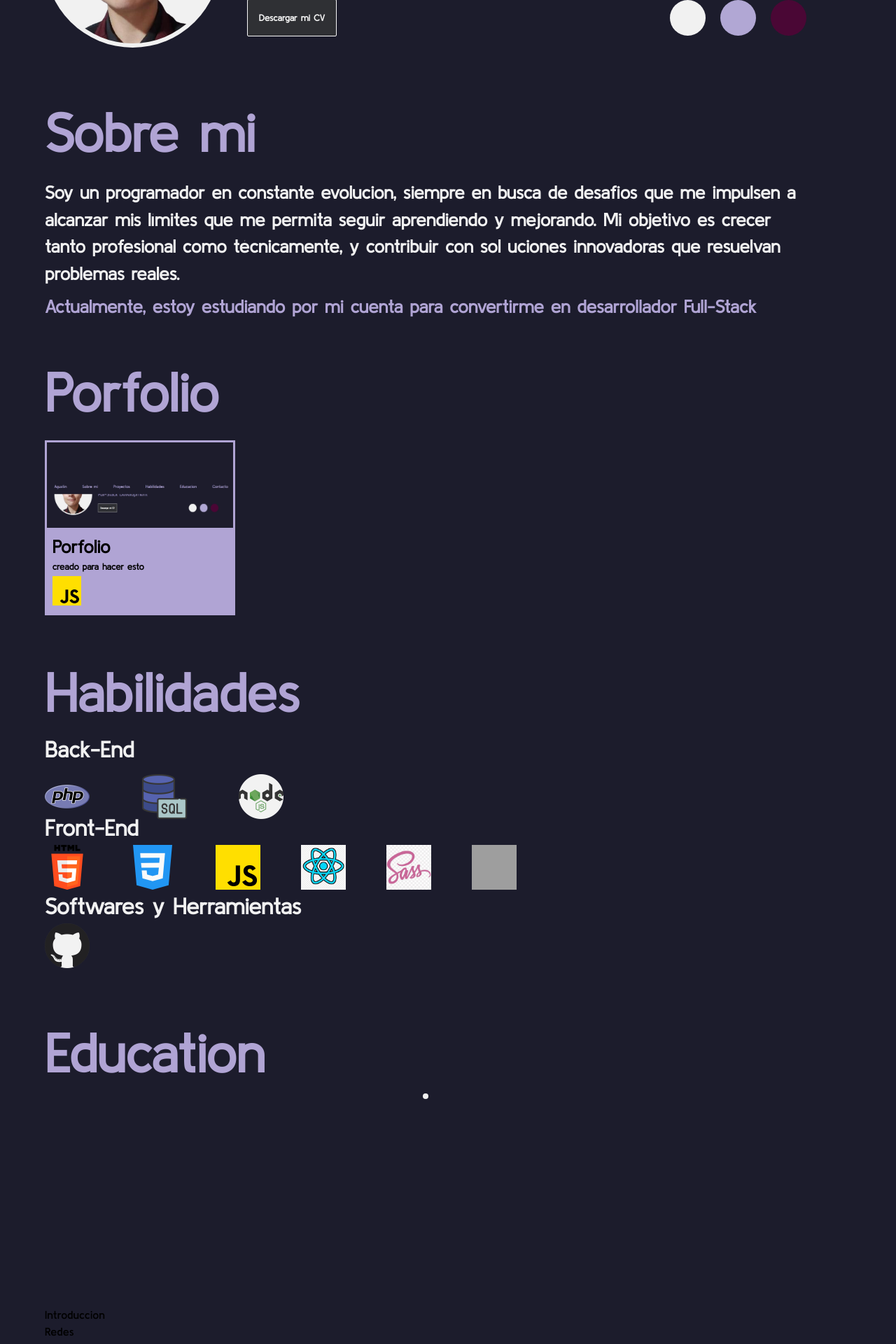
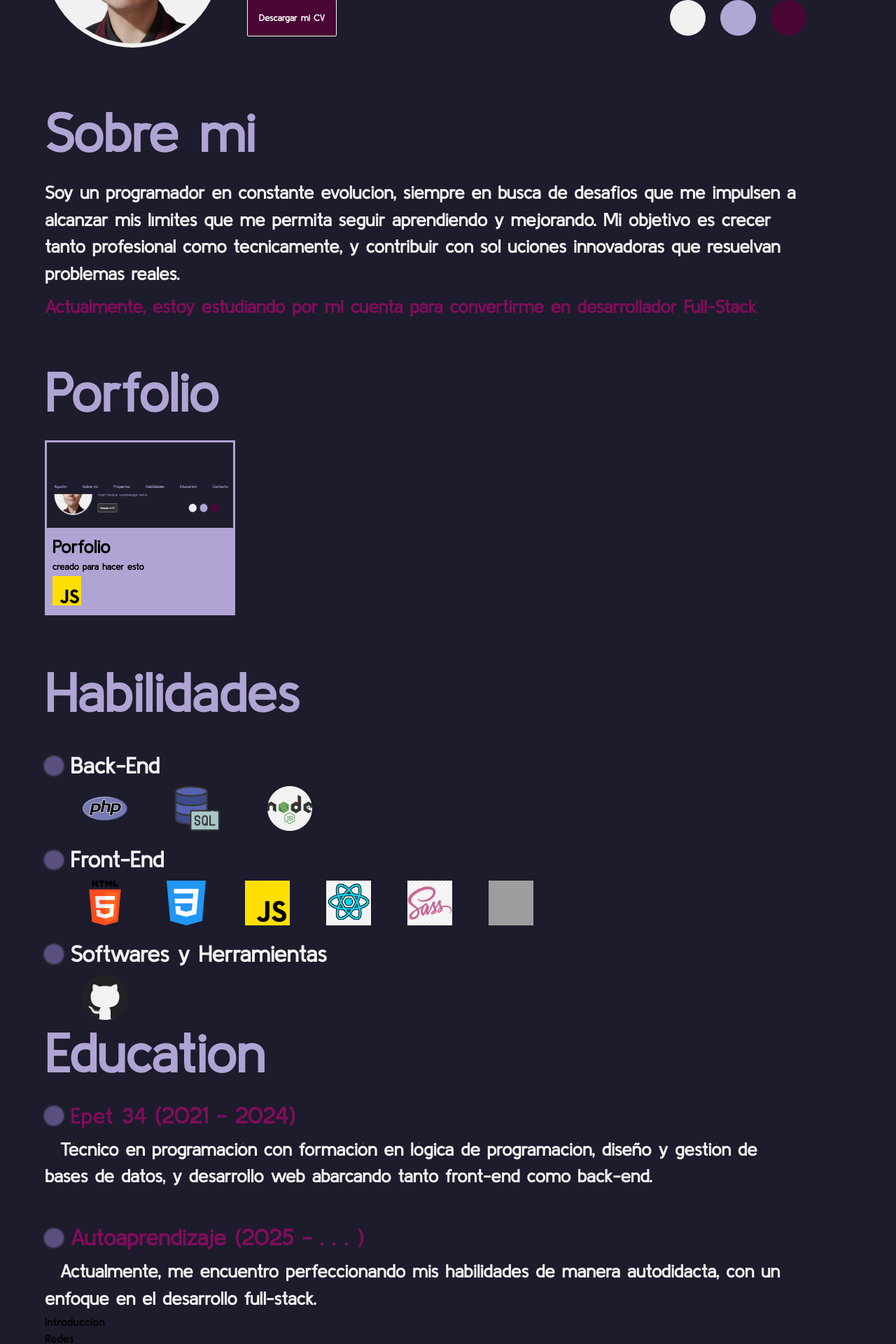
Before and after one commit to Agustincito1/Portfolio_Agustin, a React (Vite) app: page / in a window 1280 px wide. Shown: the part 380-2300 px from the top of the page at 70% size. Built offline with nearby package versions, Linux system fonts and the light colour scheme; grey boxes are pictures that could not be loaded.

Commit message:
dandole detalles a el estilo

```diff
--- a/src/components/Agustin/dowloadCV.jsx
+++ b/src/components/Agustin/dowloadCV.jsx
@@ -22,7 +22,7 @@ function Cv({ text }) {
 
   return (
     <>
-      <button id="buttonCV" className=' bg-[var(--gp)] w-fit h-fit button font-bold text-[var(--bp)] p-[4%] rounded-[2px] border-[0.5px] border-color-[var(--bp)] cursor-pointer transition delay-20 duration-200 ease-in-out hover:border-[var(--am)] hover:text-[var(--am)]'>{text}</button>
+      <button id="buttonCV" className=' bg-[var(--mi)] w-fit h-fit button font-bold text-[var(--bp)] p-[4%] rounded-[2px] border-[0.5px] border-color-[var(--bp)] cursor-pointer transition delay-20 duration-200 ease-in-out hover:border-[var(--am)] hover:text-[var(--am)]'>{text}</button>
     </>
   )
 }
--- a/src/components/education/branch.jsx
+++ /dev/null
@@ -1,38 +0,0 @@
-import React, { useState } from "react";
-
-
-function Branch() {
-    const [isHovered, setIsHovered] = useState(false);
-
-    return (
-        <>
-            <div className="h-60 ">
-                <div
-                    className="padre bg-[var(--bh)] rounded-full w-2 h-2 m-auto relative"
-                    onMouseEnter={() => setIsHovered(true)}
-                    onMouseLeave={() => setIsHovered(false)}
-                >
-                    <p
-                        className={`title  ml-4  text-[var(--bh)]  hijo ${isHovered ? 'hovered' : 'hidden'}`}
-                    >2021</p>
-
-                </div>
-
-
-
-
-                {/* <ul className="bg-red-100 w-2 h-50 m-auto">
-                    <li className="absolute mt-[0%] w-16 h-1 bg-red-100 ml-[0%] Text relative">
-                        <div className="w-2 h-2 rounded-full bg-black absolute left-17"></div>
-                        <p className="absolute left-20 w-16 ">Logica y programacion</p>
-                    </li>
-                </ul> */}
-            </div>
-
-        </>
-
-    )
-}
-
-
-export default Branch
--- a/src/pages/aboutme.jsx
+++ b/src/pages/aboutme.jsx
@@ -1,10 +1,34 @@
+import React, { useState, useEffect, useRef } from "react";
+import './../style/index.css';
 
-import React from 'react';
 
 function Aboutme() {
-    return (
+  const [isVisible, setIsVisible] = useState(false);
+  const elementRef = useRef(null);
+  useEffect(() => {
+    const observer = new IntersectionObserver(
+      ([entry]) => {
+        if (entry.isIntersecting) {
+          setIsVisible(true);
+        }
+      },
+      { threshold: 0.5 }
+    );
+
+    if (elementRef.current) {
+      observer.observe(elementRef.current);
+    }
+
+    return () => {
+      if (elementRef.current) {
+        observer.unobserve(elementRef.current);
+      }
+    };
+  }, []);
+
+  return (
       <>
-        <section className="max-w-[85vw] w-full grid gap-[3%] font-bold">
+        <section ref={elementRef}  className={`element max-w-[85vw] w-full grid gap-[3%] font-bold ${isVisible ? 'visible' : ''}`} >
           <h2 className="titleHard text-[var(--lv)]">Sobre mi</h2>
           <p className="Text text-[var(--bh)] font-bold">
               Soy un programador en constante evolucion, siempre en busca de desafios que me
@@ -12,7 +36,7 @@ function Aboutme() {
               Mi objetivo es crecer tanto profesional como técnicamente, y contribuir con sol
               uciones innovadoras que resuelvan problemas reales.
           </p>
-          <p className="Text text-[var(--lv)] font-bold">
+          <p className="Text text-[var(--ml)] font-bold">
               Actualmente, estoy estudiando por mi cuenta para convertirme en desarrollador Full-Stack
           </p>
         </section>
--- a/src/pages/education.jsx
+++ b/src/pages/education.jsx
@@ -1,15 +1,21 @@
 
 import React from 'react';
-import Branch from '../components/education/branch';
 
 function Education() {
     return (
       <>
 
-        <section className="max-w-[85vw] w-full font-bold">
+        <section className="max-w-[85vw] w-full font-bold grid gap-[2%]">
           <h2 className="titleHard text-[var(--lv)]">Education</h2>
-          <article>
-            <Branch></Branch>
+          <article className='grid gap-[20%]'>
+            <div className='grid gap-[4%]'>
+              <h2 className='subtitle text-[var(--ml)] flex items-center gap-[1%]'><div className=" shadow bg-[var(--lk)] w-[2vw] h-[2vw] rounded-full"></div><a href='https://www.facebook.com/EPET34/' target="_blank">Epet 34</a> (2021 - 2024)</h2>
+              <p className='Text text-[var(--bh)] indent-[2%]'> Técnico en programación con formación en lógica de programación, diseño y gestión de bases de datos, y desarrollo web abarcando tanto front-end como back-end.</p>
+            </div>
+            <div className='grid gap-[4%]'>
+              <h2 className='subtitle text-[var(--ml)] flex items-center gap-[1%]'><div className="shadow bg-[var(--lk)] w-[2vw] h-[2vw] rounded-full"></div>Autoaprendizaje (2025 - . . . )</h2>
+              <p className='Text text-[var(--bh)] indent-[2%]'>Actualmente, me encuentro perfeccionando mis habilidades de manera autodidacta, con un enfoque en el desarrollo full-stack.</p>
+            </div>
           </article>
 
         </section>
--- a/src/pages/projects.jsx
+++ b/src/pages/projects.jsx
@@ -7,7 +7,7 @@ function Projects() {
         <section className="max-w-[85vw] w-full  grid gap-[3%] font-bold">
             <h2 className="titleHard text-[var(--lv)]">Porfolio</h2>
             <article className="grid grid-cols-4 h-[100%]">
-                <CardProject text="creado para hacer esto" title="Porfolio" img="/imgs/porfolio.jpeg" arrayLeng={array}></CardProject>
+              <CardProject text="creado para hacer esto" title="Porfolio" img="/imgs/porfolio.jpeg" arrayLeng={array}></CardProject>
             </article>
         </section>
       </>
--- a/src/pages/skills.jsx
+++ b/src/pages/skills.jsx
@@ -5,20 +5,20 @@ import ImageSkill from '../components/skills/img';
 function Skill() {
     return (
       <>
-        <section className="max-w-[85vw] w-full h-full grid gap-[1f%] font-bold text-[var(--bh)] ">
+        <section className="max-w-[85vw] w-full h-full grid gap-[5%] font-bold text-[var(--bh)] ">
             <h2 className="titleHard text-[var(--lv)]">Habilidades</h2>
-            <article className='w-[50vw] grid gap-[10%]'>
-                <h3 className="subtitle">Back-End</h3>
-                <div className='grid grid-cols-[repeat(auto-fill,_minmax(10%,_1fr))] gap-[2%] w-[85vw] '>
+            <article className='w-[50vw] grid gap-[5%]'>
+                <h3 className="subtitle flex items-center gap-[1%]"> <div className=" shadow bg-[var(--lk)] w-[2vw] h-[2vw] rounded-full"></div> Back-End</h3>
+                <div className=' pl-[5%] grid grid-cols-[repeat(auto-fill,_minmax(10%,_1fr))] gap-[2%] w-[85vw] '>
                     <ImageSkill url="./imgs/php.png" title="Php imagen"/>
                     <ImageSkill url="./imgs/sql.png" title="sql imagen"/>
                     <ImageSkill url="./imgs/nodejs.png" title="nodejs imagen"/>
                     {/* express */}
                 </div>
             </article>
-            <article>
-                <h3 className="subtitle grid gap-[20%]">Front-End</h3>
-                <div className='grid grid-cols-[repeat(auto-fill,_minmax(10%,_1fr))] gap-[1%] w-[85vw]'>
+            <article className='grid gap-[5%]'>
+                <h3 className="subtitle flex items-center gap-[1%]"><div className=" shadow bg-[var(--lk)] w-[2vw] h-[2vw] rounded-full"></div>Front-End</h3>
+                <div className=' pl-[5%] grid grid-cols-[repeat(auto-fill,_minmax(10%,_1fr))] gap-[1%] w-[85vw]'>
                     <ImageSkill url="./imgs/html-5.png" title="html imagen"/>
                     <ImageSkill url="./imgs/css-3.png" title="css imagen"/>
                     <ImageSkill url="./imgs/js.png" title="js imagen"/>
@@ -27,9 +27,9 @@ function Skill() {
                     <ImageSkill url="./imgs/tailwind.jpeg" title="tailwind imagen"/>
                 </div>
             </article>
-            <article>
-                <h3 className="subtitle grid gap-[20%]">Softwares y Herramientas</h3>
-                <div className='grid grid-cols-[repeat(auto-fill,_minmax(10%,_1fr))] justify-items-left gap-[1%] w-[85vw]'>
+            <article className='grid gap-[5%]'>
+                <h3 className="subtitle flex items-center gap-[1%]"><div className=" shadow bg-[var(--lk)] w-[2vw] h-[2vw] rounded-full"></div>Softwares y Herramientas</h3>
+                <div className=' pl-[5%] grid grid-cols-[repeat(auto-fill,_minmax(10%,_1fr))] justify-items-left gap-[1%] w-[85vw]'>
                     <ImageSkill url="./imgs/github.png" title="github imagen"/>
                 </div>
             </article>
--- a/src/style/index.css
+++ b/src/style/index.css
@@ -8,10 +8,13 @@
   --gp: #a6a6a6; /* Gris Plata */
   --bp: #f7f7f7; /* Blanco Perla */
   --mo: #1c1c2c; /* Morado Oscuro */
-  --gp: #2f3034; /* Gris Plomo */
+  --ga: #2f3034; /* Gris Plomo */
   --ls: #b1a7d4; /* Lavanda Suave */
   --an: #2a3c64; /* Azul Noche */
+  --mo: #381b46;
   --bh: #f1f1f1; /* Blanco Hueso */
+  --lk: #675992d8;
+  --ml: #810c5c;
 }
 
 /* index.css */
@@ -82,3 +85,20 @@ a {
     opacity: 1;
   }
 }
+.hidden {
+  opacity: 0;
+}
+.element {
+  opacity: 0;
+  transform: translateY(50px); /* Lo posicionamos hacia abajo */
+  transition: opacity 0.5s ease-out, transform 0.5s ease-out;
+}
+
+.element.visible {
+  opacity: 1;
+  transform: translateY(0); /* Se mueve a su posición original */
+}
+
+.shadow {
+  box-shadow: 0 0 0.3vw var(--lv);
+}
```
